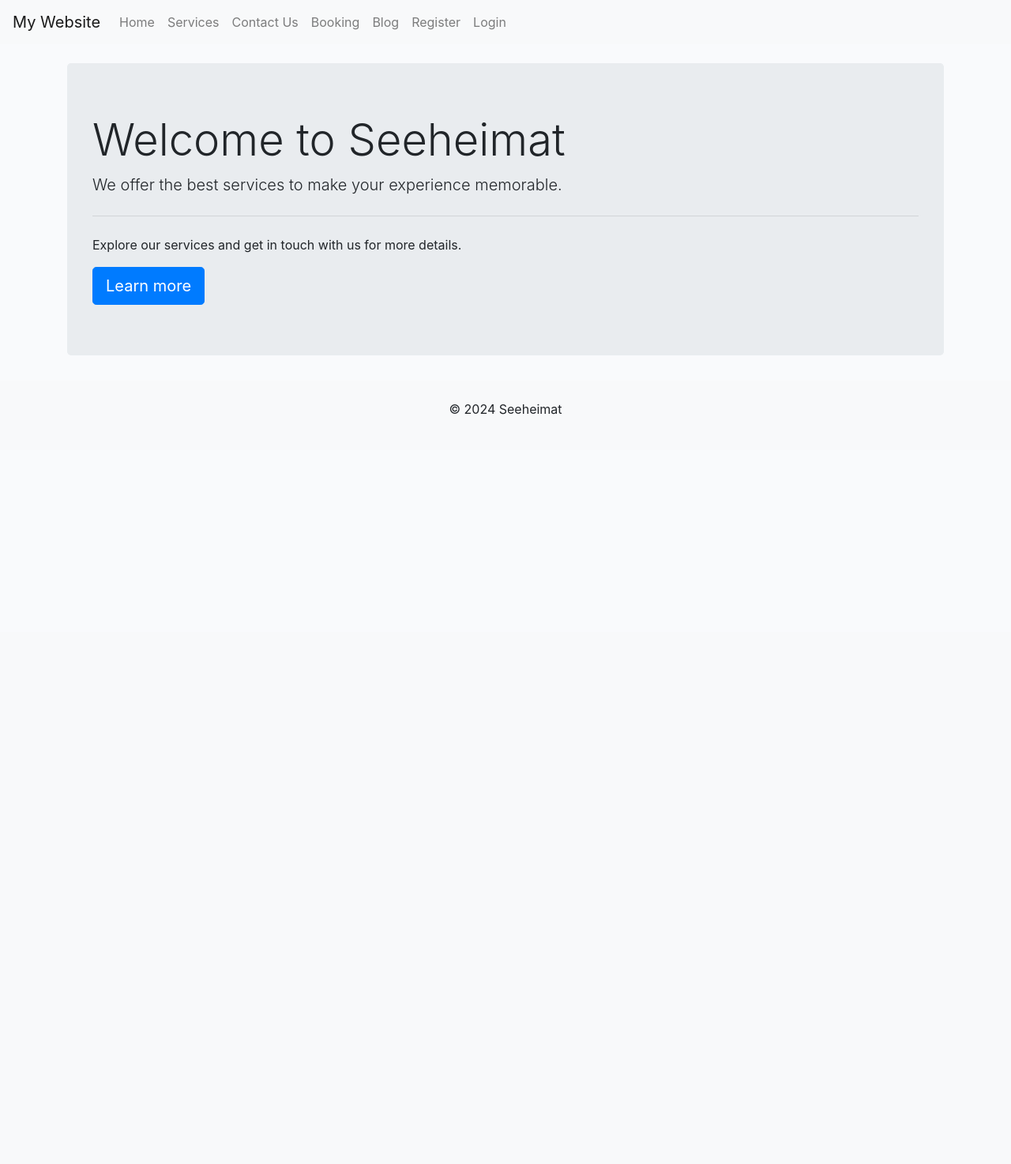
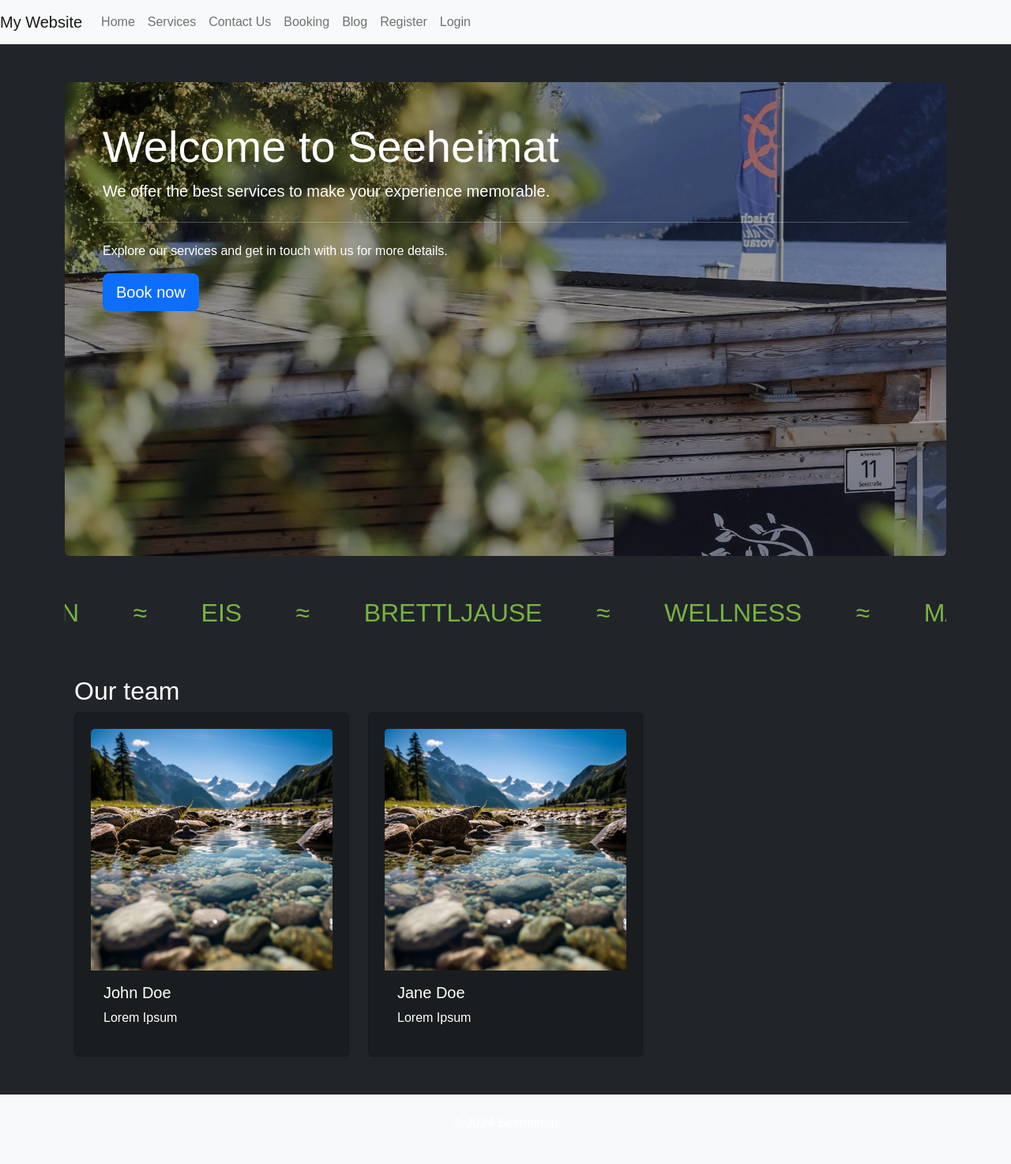
Before and after one commit to paulunder/seeheimat, a Django app: page / in a window 1280 px wide. Shown: the whole page at 79% size. Before the commit the page ends 525 px from the top, so only its background shows below. Run offline with Django 4.2, Linux system fonts and the light colour scheme; some libraries are stand-ins or nearby versions.

Commit message:
added a ticker to the front page - and styled it a little bit

```diff
--- a/booking/urls.py
+++ b/booking/urls.py
@@ -1,7 +1,10 @@
 from django.urls import path
-from .views import book_service, booking_confirmation
+from .views import select_date, select_service, book_service, booking_confirmation, get_available_slots
 
 urlpatterns = [
-    path('booking/', book_service, name='book_service'),
+    path('date/', select_date, name='select_date'),
+    path('service/<str:selected_date>/', select_service, name='select_service'),
+    path('book/<str:selected_date>/<int:selected_service_id>/', book_service, name='book_service'),
+    path('slots/', get_available_slots, name='get_available_slots'),
     path('confirmation/<int:booking_id>/', booking_confirmation, name='booking_confirmation'),
 ]
--- a/pages/templates/pages/home.html
+++ b/pages/templates/pages/home.html
@@ -1,13 +1,75 @@
 {% extends 'base.html' %}
+{% load static %}
 
 {% block title %}Home{% endblock %}
 
 {% block content %}
-<div class="jumbotron">
-    <h1 class="display-4">Welcome to Seeheimat</h1>
-    <p class="lead">We offer the best services to make your experience memorable.</p>
-    <hr class="my-4">
-    <p>Explore our services and get in touch with us for more details.</p>
-    <a class="btn btn-primary btn-lg" href="{% url 'services' %}" role="button">Learn more</a>
+
+<div class="d-block w-100 rounded" style="background-image: url({% static 'images/Kra_185_small.webp' %}); height: 75vh;">
+    <div class="jumbotron p-5 mt-5">
+        <h1 class="display-4">Welcome to Seeheimat</h1>
+        <p class="lead">We offer the best services to make your experience memorable.</p>
+        <hr class="my-4">
+        <p>Explore our services and get in touch with us for more details.</p>
+        <a class="btn btn-primary btn-lg" href="{% url 'select_date' %}" role="button">Book now</a>
+    </div>
 </div>
+
+<div class="ticker-wrap">
+    <div class="ticker">
+        <div class="ticker__item">KAFFEE</div>
+        <div class="ticker__item">≈</div>
+        <div class="ticker__item">KUCHEN</div>
+        <div class="ticker__item">≈</div>
+        <div class="ticker__item">SEE</div>
+        <div class="ticker__item">≈</div>
+        <div class="ticker__item">ZIRBENKISSEN</div>
+        <div class="ticker__item">≈</div>
+        <div class="ticker__item">EIS</div>
+        <div class="ticker__item">≈</div>
+        <div class="ticker__item">BRETTLJAUSE</div>
+        <div class="ticker__item">≈</div>
+        <div class="ticker__item">WELLNESS</div>
+        <div class="ticker__item">≈</div>
+        <div class="ticker__item">MASSAGE</div>
+        <div class="ticker__item">≈</div>
+        <div class="ticker__item">SONNENLIEGEN</div>
+        <div class="ticker__item">≈</div>
+        <div class="ticker__item">NATURPRODUKTE</div>
+        <div class="ticker__item">≈</div>
+        <div class="ticker__item">SOUVENIRS</div>
+        <div class="ticker__item">≈</div>
+    </div>
+</div>
+
+
+<div class="container mt-5">
+    <h2>Our team</h2>
+    <div class="row">
+        <div class="col-md-4">
+            <div class="card mb-4 shadow-sm">
+                <img src="{% static 'images/default.png' %}" class="card-img-top" alt="Placeholder">
+                <div class="card-body">
+                    <h5 class="card-title
+                    ">John Doe</h5>
+                    <p class="card-text">Lorem Ipsum</p>
+                </div>
+            </div>
+        </div>
+        <div class="col-md-4">
+            <div class="card mb-4 shadow-sm">
+                <img src="{% static 'images/default.png' %}" class="card-img-top" alt="Placeholder">
+                <div class="card-body">
+                    <h5 class="card-title
+                    ">Jane Doe</h5>
+                    <p class="card-text">Lorem Ipsum</p>
+                </div>
+            </div>
+        </div>
+    </div>
+</div>
+
+
+
+
 {% endblock %}
--- a/seeheimat/settings.py
+++ b/seeheimat/settings.py
@@ -29,7 +29,7 @@ SECRET_KEY = 'django-insecure-$2#va&l8uoiz&n(dxcwcfwqgo#2)a^p0ga=w24n)-l2=jp)rve
 # SECURITY WARNING: don't run with debug turned on in production!
 DEBUG = True
 
-ALLOWED_HOSTS = [".herokuapp.com",".gitpod.io",]
+ALLOWED_HOSTS = [".herokuapp.com",".gitpod.io","127.0.0.1", "localhost"]
 
 
 # Application definition
--- a/static/css/styles.css
+++ b/static/css/styles.css
@@ -1,161 +1,119 @@
-body {
-    background-color: #F9FAFC;
+
+a {
+    color: #ffff;
+    text-decoration: none;
 }
 
-.brand {
-    font-family: Lato, sans-serif;
-    font-size: 1.4rem;
-    font-weight: 700;
-    color: #4A4A4F;
+a:hover {
+    color: #ced4da;
 }
 
-.red-o {
-    color: #E84610;
+body {
+    background-color: #212529;
+    font-family: 'Montserrat', sans-serif;
+    color: #ffff;
 }
 
-.thin {
-    font-weight: 300;
+.ticker-wrap {
+    margin-top: 5vh;
+    position: static;
+    bottom: 0;
+    left: 0;
+    width: 100%;
+    overflow: hidden;
+    height: 4rem;
+    box-sizing: content-box;
 }
 
-.light-bg {
-    background-color: #fff;
+.ticker-wrap .ticker {
+    display: inline-block;
+    height: 4rem;
+    line-height: 4rem;
+    white-space: nowrap;
+    padding-right: 100%;
+    box-sizing: content-box;
+    -webkit-animation-iteration-count: infinite;
+    animation-iteration-count: infinite;
+    -webkit-animation-timing-function: linear;
+    animation-timing-function: linear;
+    -webkit-animation-name: ticker;
+    animation-name: ticker;
+    -webkit-animation-duration: 30s;
+    animation-duration: 30s;
+
 }
 
-.dark-bg {
-    background-color: #445261;
+.ticker-wrap .ticker__item {
+    display: inline-block;
+    padding: 0 2rem;
+    font-size: 2rem;
+    color: #79B341;
 }
 
-.main-bg {
-    background-color: #F9FAFC;
+@-webkit-keyframes ticker {
+    0% {
+        -webkit-transform: translate3d(0, 0, 0);
+        transform: translate3d(0, 0, 0);
+        visibility: visible;
+    }
+
+    100% {
+        -webkit-transform: translate3d(-100%, 0, 0);
+        transform: translate3d(-100%, 0, 0);
+    }
+}
+
+@keyframes ticker {
+    0% {
+        -webkit-transform: translate3d(0, 0, 0);
+        transform: translate3d(0, 0, 0);
+        visibility: visible;
+    }
+
+    100% {
+        -webkit-transform: translate3d(-100%, 0, 0);
+        transform: translate3d(-100%, 0, 0);
+    }
+}
+
+
+.grow {
+    transition: all .2s ease-in-out;
+}
+
+.grow:hover {
+    transform: scale(1.1);
 }
 
 .card {
-    border: none;
-    background-color: transparent;
+    background-color: rgb(0, 0, 0, 0.2);
+    padding: 20px;
 }
 
-.image-container {
-    position: relative;
+.booking-card {
+    color: #ced4da;
 }
 
-.image-flash {
-    position: absolute;
-    bottom: 5%;
-    min-width: 30%;
-    left: -2px;
-    background-color: #188181;
+.bg-darker {
+    background-color: rgb(0, 0, 0, 0.2);
 }
 
-.scale {
-    width: 100%;
-    height: auto;
+.booking-success-button {
+    color: green
 }
 
-.author {
-    color: white;
-    margin: 4px;
-    text-transform: uppercase;
-}
+.map-responsive {
 
-.masthead {
-    margin-top: 10px;
-    overflow: hidden;
+    padding-bottom: 56.25%;
     position: relative;
-    display: inline-block;
-    height: 33vh;
-    width: 100%;
-}
-
-.masthead-text {
-    background-color: #445261;
-    color: white;
-    position: relative;
-}
-
-.masthead-image {
-    position: relative;
+    height: 0;
     overflow: hidden;
 }
 
-.masthead-image:after {
-    content: "";
+.map-responsive iframe {
+    left: 0;
+    top: 0;
+    height: 100%;
+    width: 100%;
     position: absolute;
-    top: 0;
-    right: 90%;
-    height: 100%;
-    width: 150%;
-    background: #445261;
-    -webkit-transform: skew(15deg);
-    -moz-transform: skew(15deg);
-    transform: skew(15deg);
-    z-index: 100;
 }
-
-.post-link {
-    text-decoration: none;
-    color: #445261;
-}
-
-.post-link:hover,
-.page-link {
-    color: #E84610;
-}
-
-.post-title {
-    margin-top: 10%;
-    margin-left: 5%;
-}
-
-.post-subtitle {
-    margin-left: 5%;
-    color: lightgray;
-}
-
-.btn-signup,
-.btn-edit {
-    background-color: #188181;
-    color: #fff;
-}
-
-.btn-signup:hover,
-.btn-signup:active {
-    background-color: #fff;
-    color: #23BBBB;
-}
-
-.link {
-    color: #23BBBB;
-    text-decoration: none;
-}
-
-.link:hover,
-.link:active {
-    color: #445261;
-    text-decoration: underline;
-}
-
-.btn-like {
-    color: #E84610;
-    border: none;
-    background: transparent;
-}
-
-.btn-delete {
-    color: #fff;
-    background: #E84610;
-}
-
-.btn-like:hover,
-.btn-like:active {
-    color: #E84610;
-    background: transparent;
-    border: none;
-}
-
-.faded {
-    color: rgb(172, 175, 175);
-}
-
-.approval {
-    color: rgb(222, 146, 168);
-}
--- a/templates/base.html
+++ b/templates/base.html
@@ -12,7 +12,8 @@
     <meta name="viewport" content="width=device-width, initial-scale=1.0">
     <title>{% block title %}Seeheimat{% endblock %}</title>
     <!-- Bootstrap CSS -->
-    <link href="https://stackpath.bootstrapcdn.com/bootstrap/4.5.2/css/bootstrap.min.css" rel="stylesheet">
+    <link href="https://cdn.jsdelivr.net/npm/bootstrap@5.2.0/dist/css/bootstrap.min.css" rel="stylesheet"
+    integrity="sha384-gH2yIJqKdNHPEq0n4Mqa/HGKIhSkIHeL5AyhkYV8i59U5AR6csBvApHHNl/vI1Bx" crossorigin="anonymous">
     <link rel="stylesheet" href="{% static 'css/styles.css' %}">
     <link rel="stylesheet" href="https://cdn.jsdelivr.net/npm/@fortawesome/fontawesome-free/css/all.css">
 </head>
@@ -35,7 +36,7 @@
                         <a class="nav-link" href="{% url 'contact' %}">Contact Us</a>
                     </li>
                     <li class="nav-item">
-                        <a class="nav-link" href="{% url 'book_service' %}">Booking</a>
+                        <a class="nav-link" href="{% url 'select_date' %}">Booking</a>
                     </li>
                     <li class="nav-item">
                         <a class="nav-link" href="{% url 'blog' %}">Blog</a>
```
Also changed, not shown: booking/forms.py (+20 -5 lines), booking/templates/booking/book_service.html (+54 -5 lines), booking/templates/booking/select_date.html (added, +20 -0 lines), booking/templates/booking/select_service.html (added, +24 -0 lines), booking/views.py (+66 -30 lines), static/js/booking.js (+12 -6 lines), static/images/Kra_185_comp.webp (added), static/images/Kra_185_small.webp (added), 5 other files.
